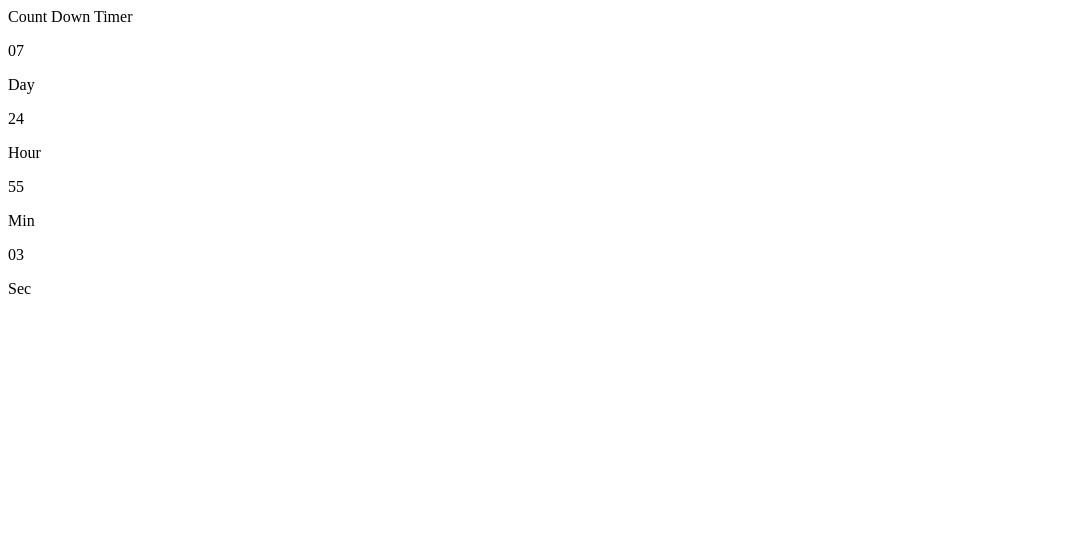
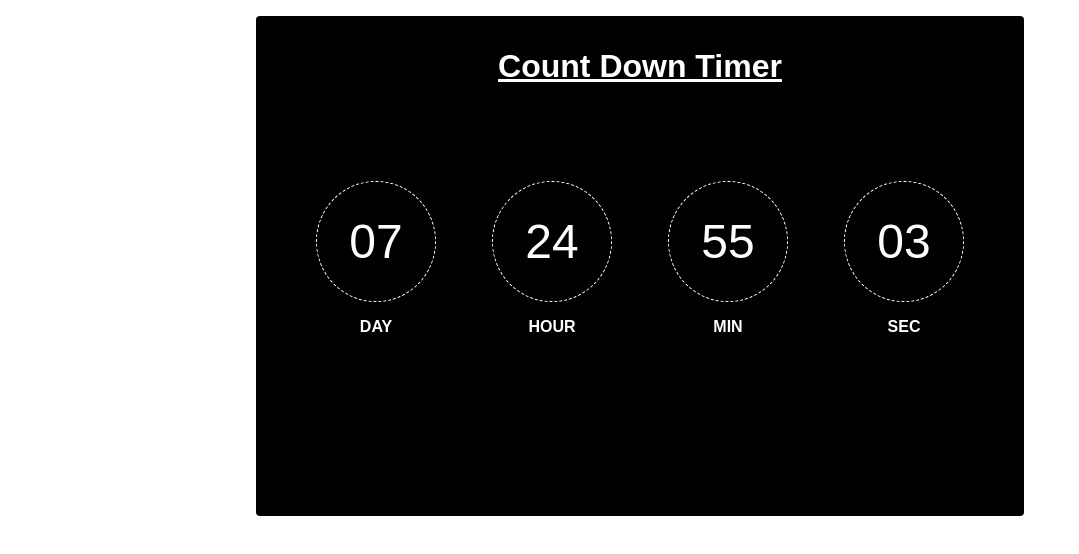
Before and after one commit to Marina8989/countDown_timer, a plain HTML site: page index.html in a window 1280 px wide. Shown: the whole page, without its empty margins (0-1079 px from the left). Drawn offline with Linux system fonts and the light colour scheme.

Commit message:
added css to the app

```diff
--- a/index.html
+++ b/index.html
@@ -15,7 +15,7 @@
         <div class="container">
             <div class="timer">
                 <div class="timer__header">
-                    <div class="timer__title">Count Down Timer</div>
+                    <h1 class="timer__title">Count Down Timer</h1>
                 </div>
                 <div class="timer__body">
                     <div class="timer__item">
--- a/main.css
+++ b/main.css
@@ -0,0 +1,57 @@
+* {
+    margin: 0;
+    padding: 0;
+    box-sizing: border-box;
+}
+
+body {
+    font-family: Arial, Helvetica, sans-serif;
+}
+
+main {
+    margin-top: 1rem;
+}
+
+.container {
+    max-width: 768px;
+    margin: 0 auto;
+}
+
+.timer {
+    background-color: black;
+    border-radius: 4px;
+    padding: 2rem;
+    height: 500px
+}
+
+.timer__header {
+    text-align: center;
+    color: white;
+    text-decoration: underline;
+}
+
+.timer__body {
+    margin-top: 6rem;
+    display: flex;
+    justify-content: space-around;
+}
+
+.timer__day,
+.timer__hour,
+.timer__min,
+.timer__sec {
+    font-size: 3rem;
+    text-align: center;
+    color: white;
+    border-radius: 50%;
+    border: 1px dashed white;
+    padding: 2rem;
+}
+
+.timer__label {
+    color: white;
+    text-align: center;
+    margin-top: 1rem;
+    font-weight: bold;
+    text-transform: uppercase;
+}
```
